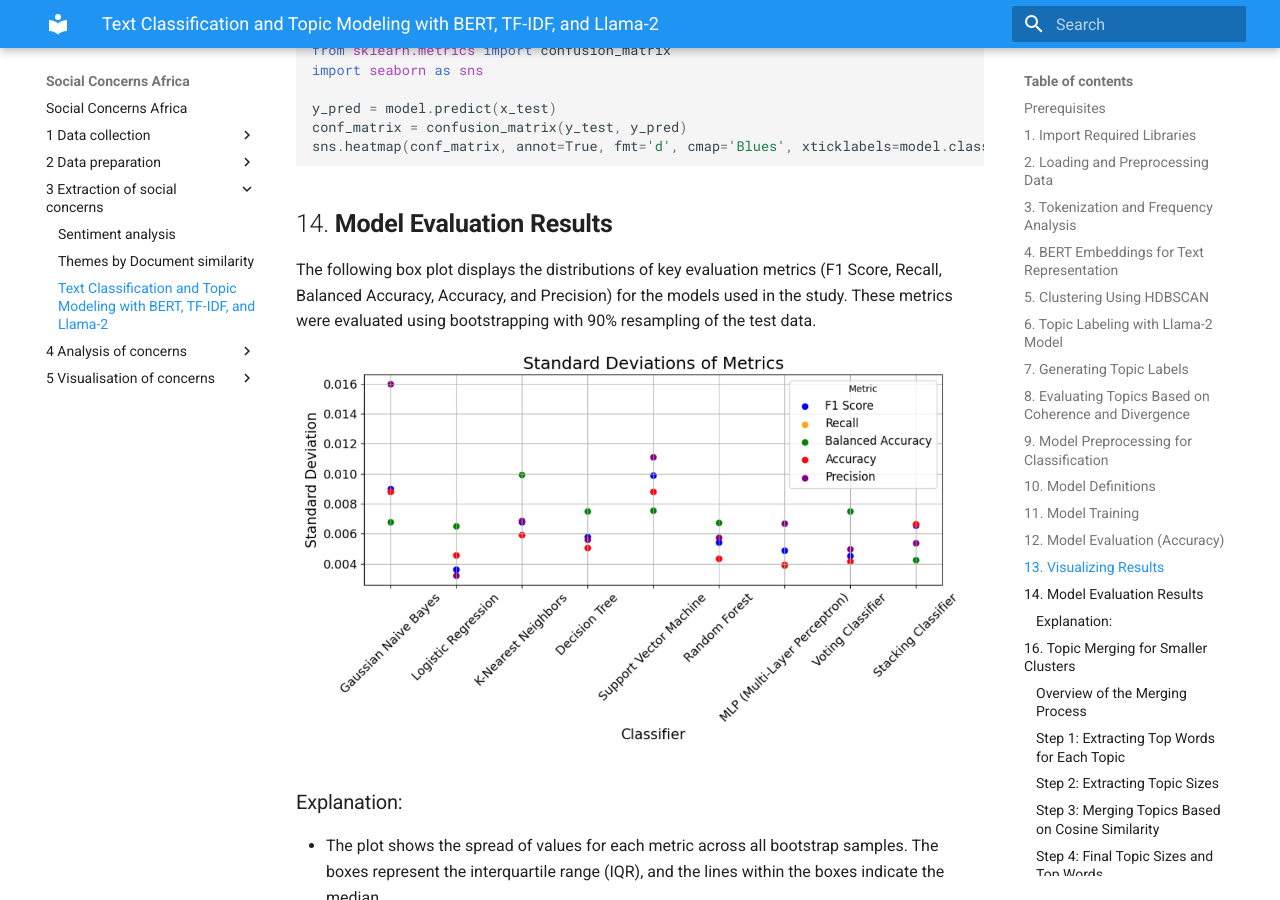
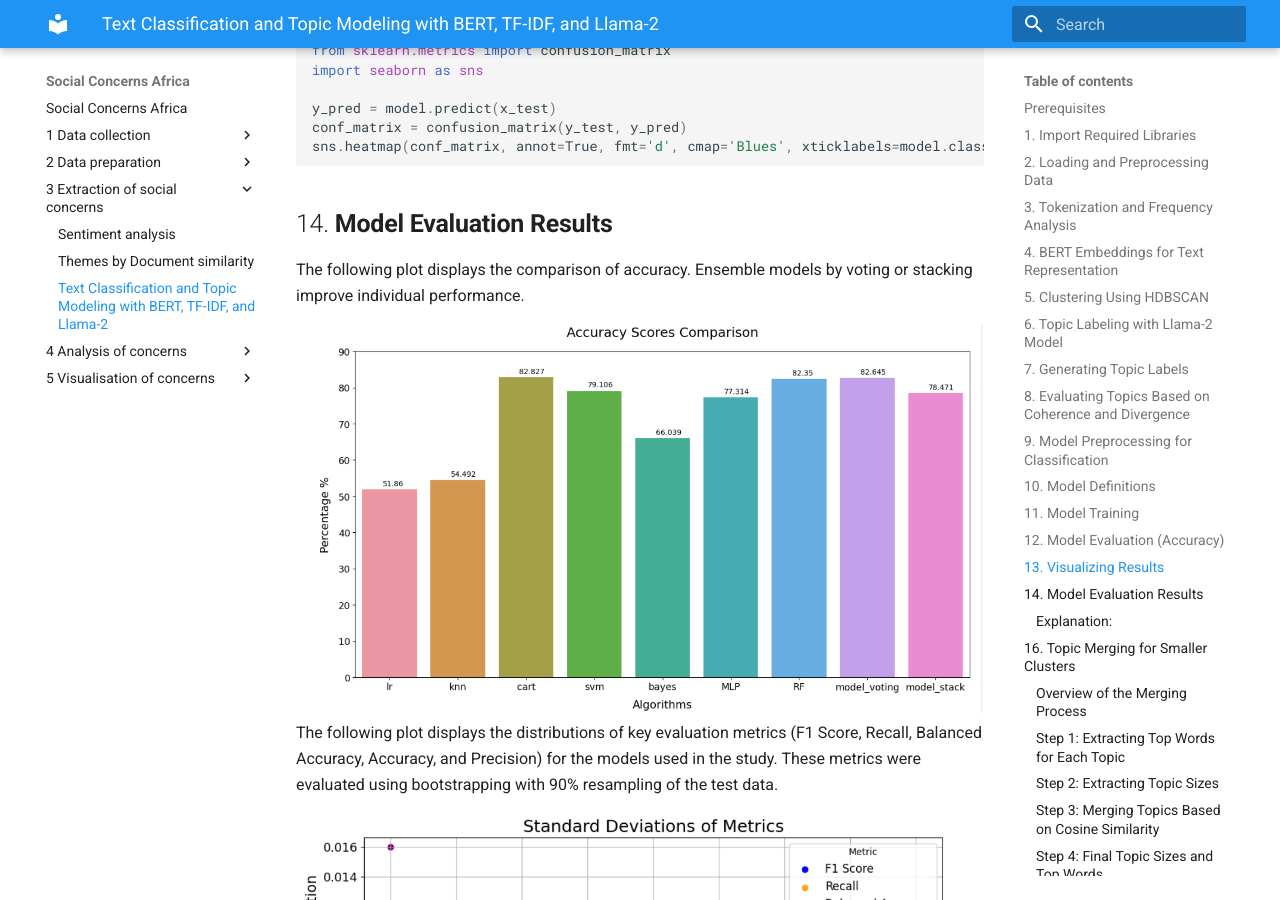
Before and after one commit to SibitendaHarriet/SnDAP, an MkDocs documentation site: the page built from docs/3_Extraction_of_social_concerns/Topic_modeling.md, in a window 1280 px wide and 900 px high, scrolled down 5781 px. Built offline with MkDocs 1.6.1 and Material for MkDocs 9.7.7, drawn with Linux system fonts in a browser that asks for light colours; some of the changed text lies outside the part shown.

Commit message:
msingkhlkkl

````diff
--- a/docs/3_Extraction_of_social_concerns/Topic_modeling.md
+++ b/docs/3_Extraction_of_social_concerns/Topic_modeling.md
@@ -283,7 +283,10 @@
 ```
 ## 14. **Model Evaluation Results**
 
-The following box plot displays the distributions of key evaluation metrics (F1 Score, Recall, Balanced Accuracy, Accuracy, and Precision) for the models used in the study. These metrics were evaluated using bootstrapping with 90% resampling of the test data.
+The following plot displays the comparison of accuracy. Ensemble models by voting or stacking improve individual performance.
+
+![Model Evaluation Metrics](../topics_eval.png)
+The following plot displays the distributions of key evaluation metrics (F1 Score, Recall, Balanced Accuracy, Accuracy, and Precision) for the models used in the study. These metrics were evaluated using bootstrapping with 90% resampling of the test data.
 
 ![Model Evaluation Metrics](../topics_eval2.png)
 
````
Also changed, not shown: other parts of docs/3_Extraction_of_social_concerns/Topic_modeling.md (+2 -0 lines), docs/topics_eval.png (renamed from docs/3_Extraction_of_social_concerns/topics_eval.png), docs/topics_res1.png (added).
